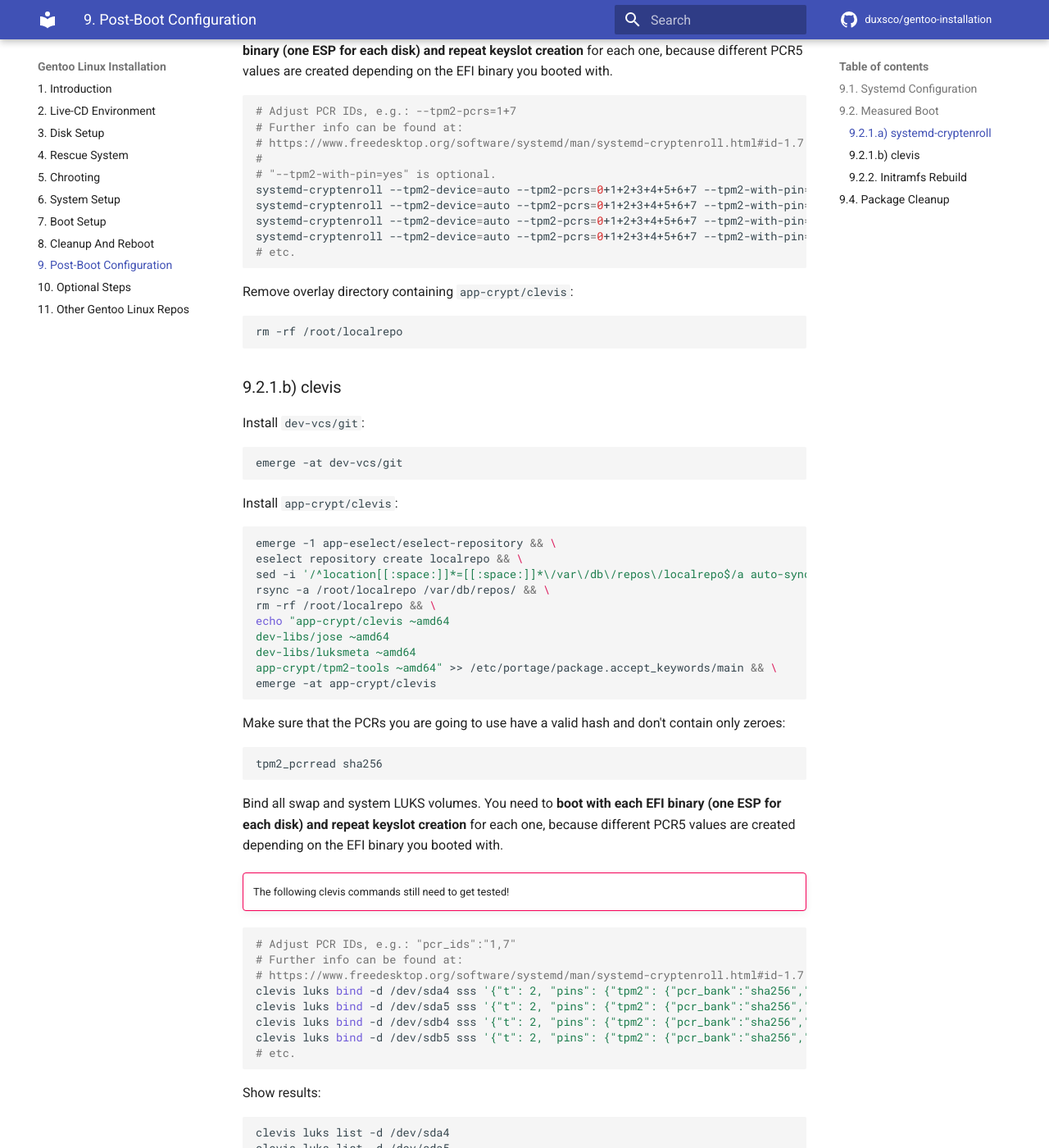
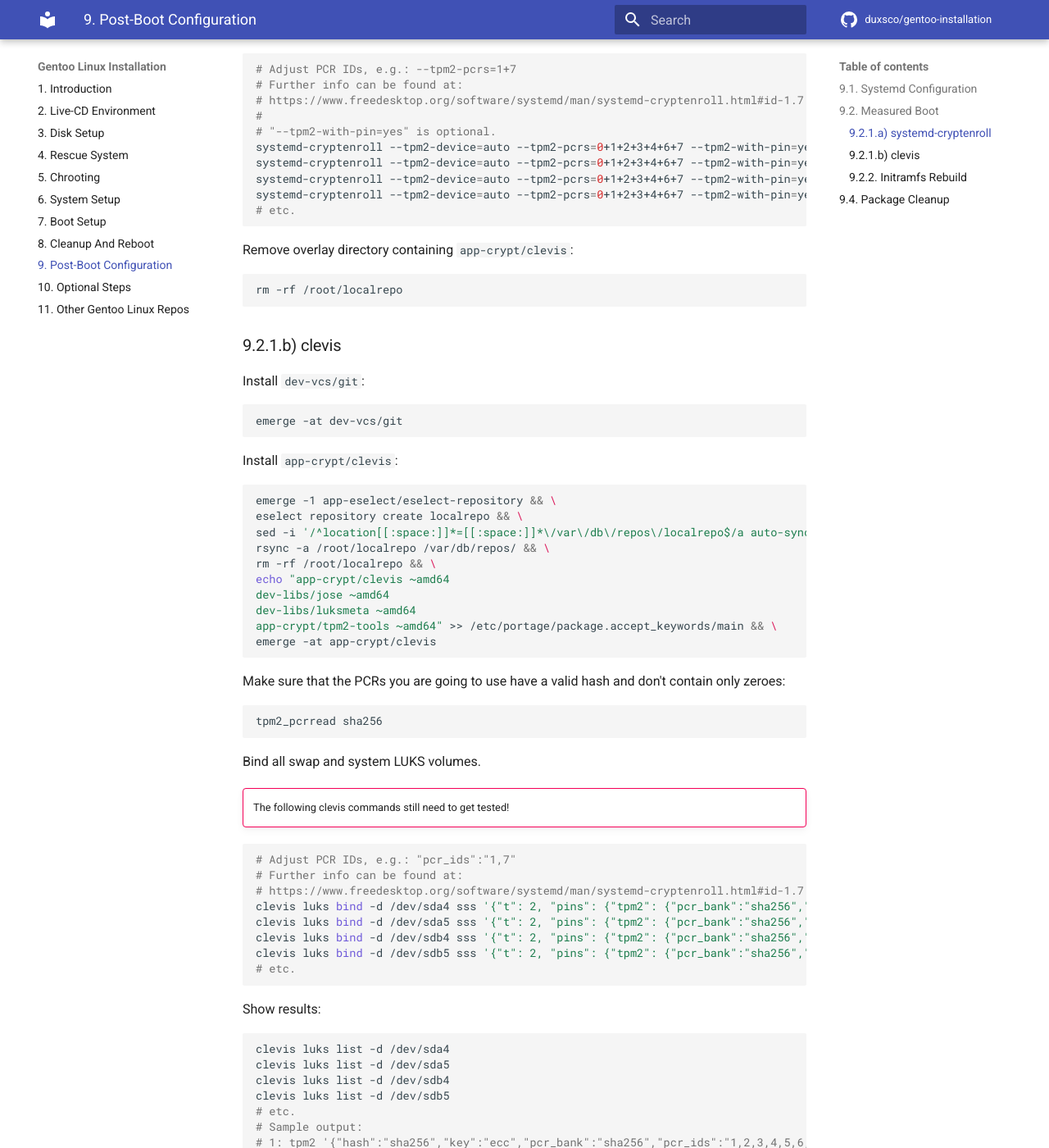
Before and after one commit to duxsco/gentoo-installation, an MkDocs documentation site: the page built from docs/post-boot_configuration.md, in a window 1280 px wide and 1400 px high, scrolled down 2185 px. Shown: the whole window at 82% size. Built offline with MkDocs 1.6.1 and Material for MkDocs 9.7.7, drawn with Linux system fonts in a browser that asks for light colours; comment, search, counter and statistics services are not loaded.

Commit message:
Ignore PCR5

````diff
--- a/docs/post-boot_configuration.md
+++ b/docs/post-boot_configuration.md
@@ -101,7 +101,7 @@ Make sure that the PCRs you are going to use have a valid hash and don't contain
 tpm2_pcrread sha256
 ```
 
-Create new LUKS keyslots on all swap and system partitions. You need to **boot with each EFI binary (one ESP for each disk) and repeat keyslot creation** for each one, because different PCR5 values are created depending on the EFI binary you booted with.
+Create new LUKS keyslots on all swap and system partitions.
 
 ```bash
 # Adjust PCR IDs, e.g.: --tpm2-pcrs=1+7
@@ -109,10 +109,10 @@ Create new LUKS keyslots on all swap and system partitions. You need to **boot w
 # https://www.freedesktop.org/software/systemd/man/systemd-cryptenroll.html#id-1.7.3.10.2.2
 #
 # "--tpm2-with-pin=yes" is optional.
-systemd-cryptenroll --tpm2-device=auto --tpm2-pcrs=0+1+2+3+4+5+6+7 --tpm2-with-pin=yes /dev/sda4
-systemd-cryptenroll --tpm2-device=auto --tpm2-pcrs=0+1+2+3+4+5+6+7 --tpm2-with-pin=yes /dev/sda5
-systemd-cryptenroll --tpm2-device=auto --tpm2-pcrs=0+1+2+3+4+5+6+7 --tpm2-with-pin=yes /dev/sdb4
-systemd-cryptenroll --tpm2-device=auto --tpm2-pcrs=0+1+2+3+4+5+6+7 --tpm2-with-pin=yes /dev/sdb5
+systemd-cryptenroll --tpm2-device=auto --tpm2-pcrs=0+1+2+3+4+6+7 --tpm2-with-pin=yes /dev/sda4
+systemd-cryptenroll --tpm2-device=auto --tpm2-pcrs=0+1+2+3+4+6+7 --tpm2-with-pin=yes /dev/sda5
+systemd-cryptenroll --tpm2-device=auto --tpm2-pcrs=0+1+2+3+4+6+7 --tpm2-with-pin=yes /dev/sdb4
+systemd-cryptenroll --tpm2-device=auto --tpm2-pcrs=0+1+2+3+4+6+7 --tpm2-with-pin=yes /dev/sdb5
 # etc.
 ```
 
@@ -151,7 +151,7 @@ Make sure that the PCRs you are going to use have a valid hash and don't contain
 tpm2_pcrread sha256
 ```
 
-Bind all swap and system LUKS volumes. You need to **boot with each EFI binary (one ESP for each disk) and repeat keyslot creation** for each one, because different PCR5 values are created depending on the EFI binary you booted with.
+Bind all swap and system LUKS volumes.
 
 !!! bug ""
     The following clevis commands still need to get tested!
@@ -160,10 +160,10 @@ Bind all swap and system LUKS volumes. You need to **boot with each EFI binary (
 # Adjust PCR IDs, e.g.: "pcr_ids":"1,7"
 # Further info can be found at:
 # https://www.freedesktop.org/software/systemd/man/systemd-cryptenroll.html#id-1.7.3.10.2.2
-clevis luks bind -d /dev/sda4 sss '{"t": 2, "pins": {"tpm2": {"pcr_bank":"sha256","pcr_ids":"0,1,2,3,4,5,6,7"}, "tang": {"url": "http://tang.local"}}}'
-clevis luks bind -d /dev/sda5 sss '{"t": 2, "pins": {"tpm2": {"pcr_bank":"sha256","pcr_ids":"0,1,2,3,4,5,6,7"}, "tang": {"url": "http://tang.local"}}}'
-clevis luks bind -d /dev/sdb4 sss '{"t": 2, "pins": {"tpm2": {"pcr_bank":"sha256","pcr_ids":"0,1,2,3,4,5,6,7"}, "tang": {"url": "http://tang.local"}}}'
-clevis luks bind -d /dev/sdb5 sss '{"t": 2, "pins": {"tpm2": {"pcr_bank":"sha256","pcr_ids":"0,1,2,3,4,5,6,7"}, "tang": {"url": "http://tang.local"}}}'
+clevis luks bind -d /dev/sda4 sss '{"t": 2, "pins": {"tpm2": {"pcr_bank":"sha256","pcr_ids":"0,1,2,3,4,6,7"}, "tang": {"url": "http://tang.local"}}}'
+clevis luks bind -d /dev/sda5 sss '{"t": 2, "pins": {"tpm2": {"pcr_bank":"sha256","pcr_ids":"0,1,2,3,4,6,7"}, "tang": {"url": "http://tang.local"}}}'
+clevis luks bind -d /dev/sdb4 sss '{"t": 2, "pins": {"tpm2": {"pcr_bank":"sha256","pcr_ids":"0,1,2,3,4,6,7"}, "tang": {"url": "http://tang.local"}}}'
+clevis luks bind -d /dev/sdb5 sss '{"t": 2, "pins": {"tpm2": {"pcr_bank":"sha256","pcr_ids":"0,1,2,3,4,6,7"}, "tang": {"url": "http://tang.local"}}}'
 # etc.
 ```
 
````
